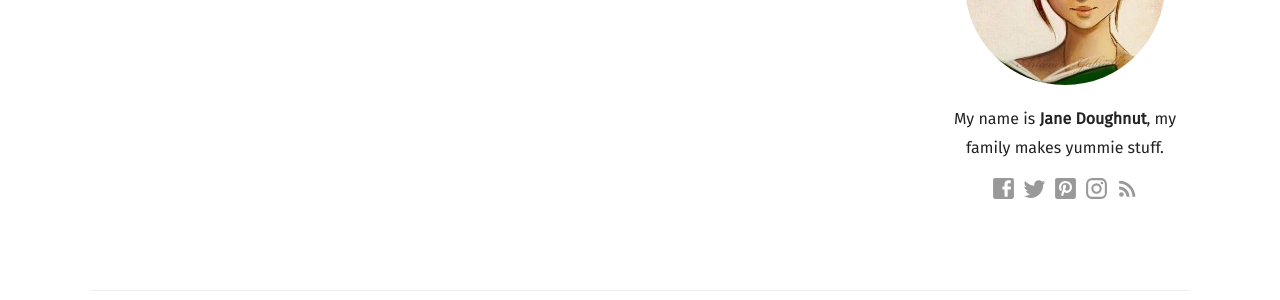
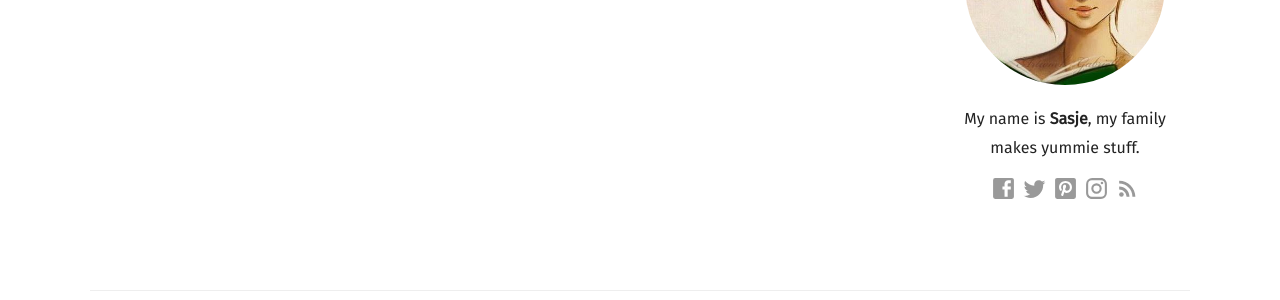
Before and after one commit to shiltemann/recipes, a Jekyll site: the page built from contact-success.html, in a window 1280 px wide. Shown: the part 359-659 px from the top of the page. Built offline with Jekyll 4.4.1, drawn with Linux system fonts in a browser that asks for light colours; some web fonts are replaced.

Commit message:
update name

```diff
--- a/_data/sidebar.yml
+++ b/_data/sidebar.yml
@@ -1,7 +1,3 @@
 ---
 author_image: /images/author.jpg
-description_markdown: "My name is **Jane Doughnut**, my family makes yummie stuff."
-facebook: CloudCannon
-twitter: CloudCannonApp
-pinterest: pinterest
-instagram: baking
+description_markdown: "My name is **Sasje**, my family makes yummie stuff."
```
